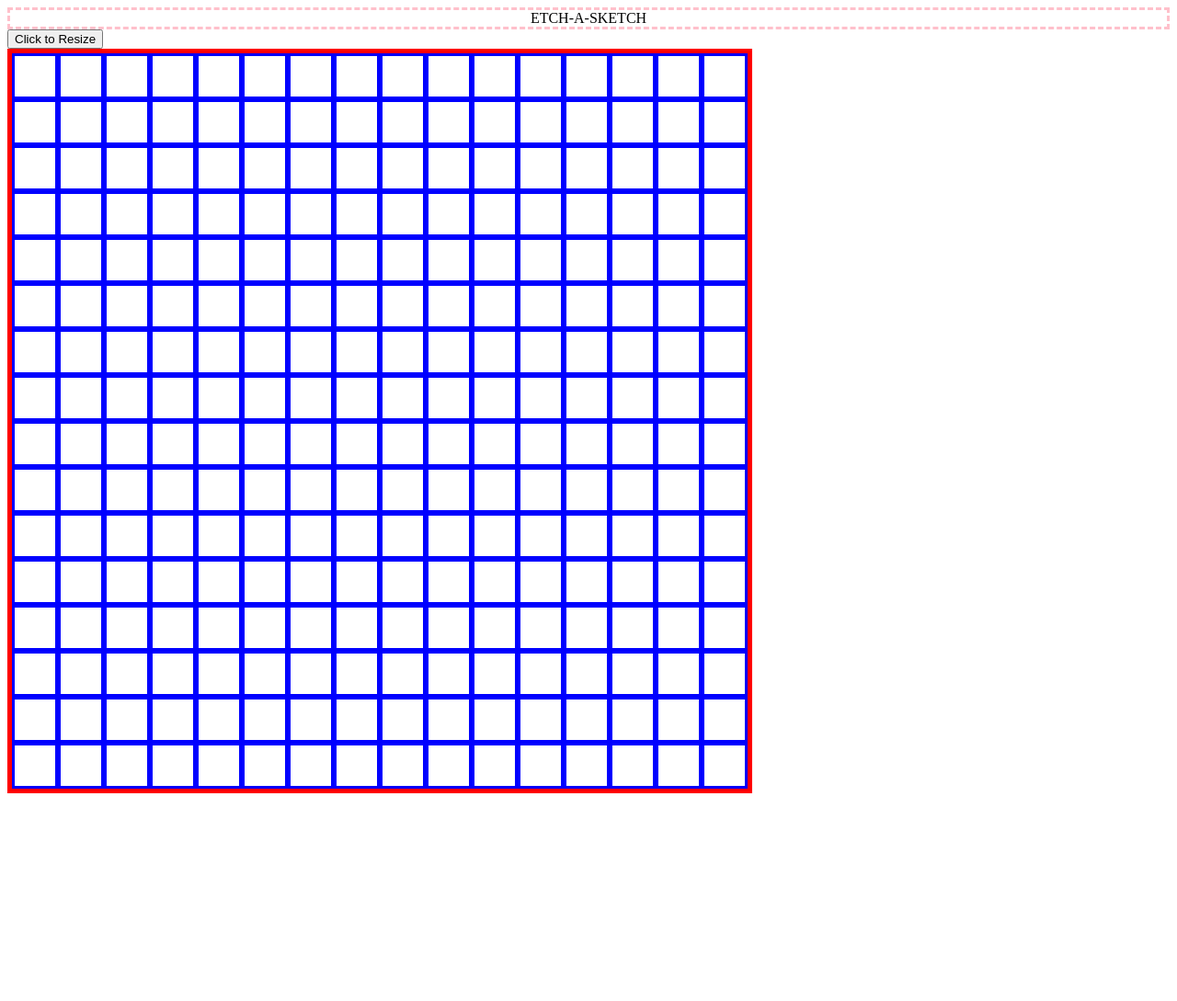
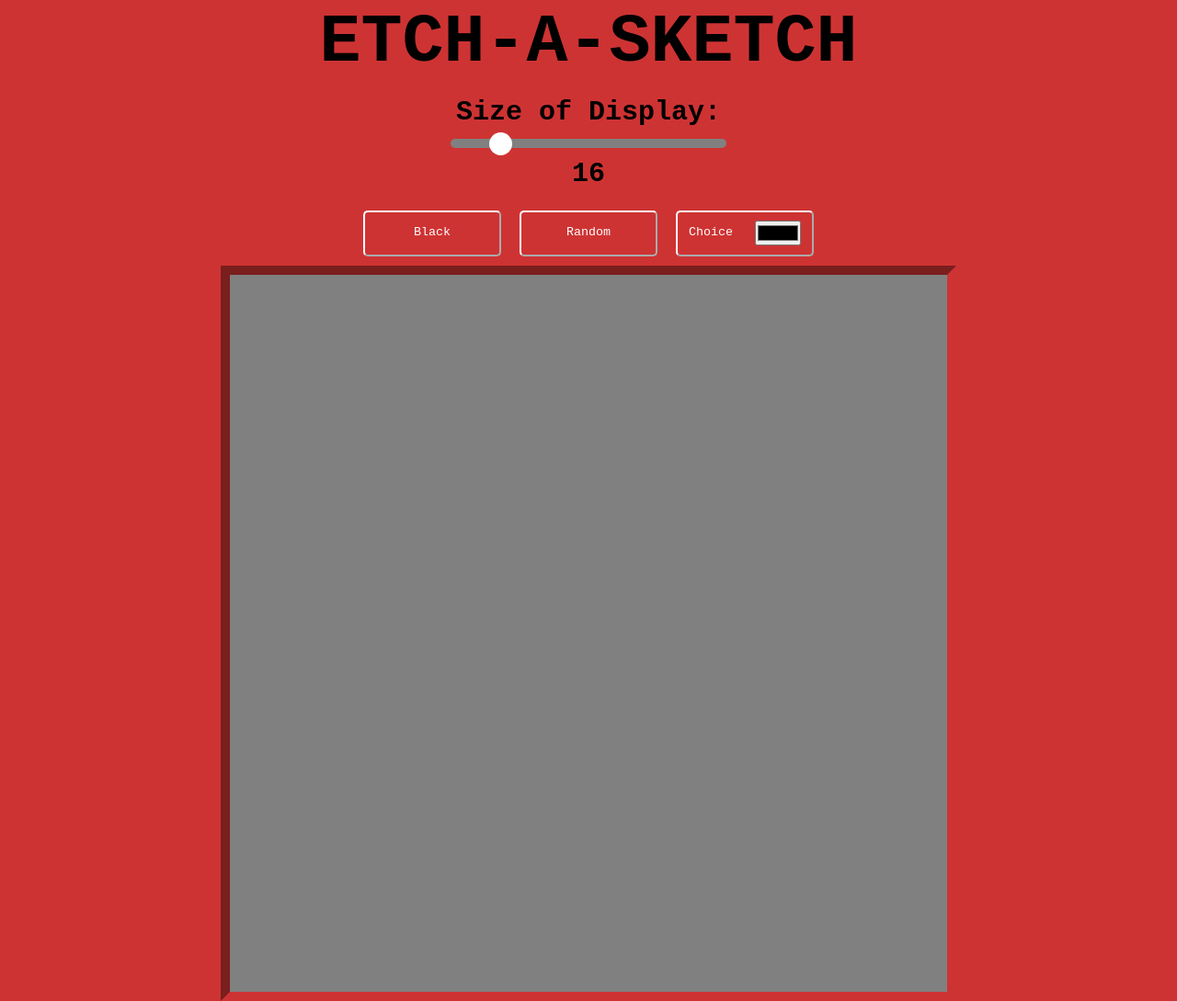
Before and after one commit to tpennel/etch-a-sketch, a plain HTML site: page index.html in a window 1280 px wide. Shown: the whole page at 92% size. Before the commit the page ends 871 px from the top, so only its background shows below. Drawn offline with Linux system fonts and the light colour scheme.

Commit message:
Finished project

```diff
--- a/index.html
+++ b/index.html
@@ -9,7 +9,16 @@
 </head>
 <body>
   <header class="header">ETCH-A-SKETCH</header>
-  <button onclick="resize()" class="resize">Click to Resize</button>
+  <div class="sliderBar">
+    <div class="gridText">Size of Display:</div>
+    <input type="range" min="1" max="100" value="16" class="slider">
+    <div class="gridSize">16</div>
+  </div>
+  <div class="buttons">
+    <button class="blackButton button">Black</button>
+    <button class="randomButton button">Random</button>
+    <button class="choiceButton button">Choice<input type="color" class="colorSelector" value="#000000"></button>
+  </div>
   <div class="grid">
   </div>
 </body>
--- a/main.js
+++ b/main.js
@@ -1,9 +1,47 @@
 const grid = document.querySelector('.grid');
+const slider = document.querySelector('.slider');
+const sliderNum = document.querySelector('.gridSize');
+const blackButton = document.querySelector('.blackButton');
+const randomButton = document.querySelector('.randomButton');
+const choiceButton = document.querySelector('.choiceButton');
+const colorSelector = document.querySelector('.colorSelector');
 
-const gridSize = 16;
-const color = 'black';
+let gridSize = slider.value;
+sliderNum.innerHTML = gridSize;
+let colorChoice = '';
 
-function makeGrid(num) {
+//Update the visual value and grid size based on the slider
+slider.oninput = function() {
+  sliderNum.innerHTML = this.value;
+  gridSize = this.value;
+  makeGrid(this.value);
+}
+
+//Allow for someone ot choose their own color
+colorSelector.oninput = function() {
+  colorChoice = this.value;
+}
+
+// Choose the fill-in color
+let fillinColor = 'black';
+
+blackButton.addEventListener('click', () => {
+  fillinColor = 'black';
+  makeGrid(gridSize, fillinColor);
+});
+
+randomButton.addEventListener('click', () => {
+  fillinColor = 'random';
+  makeGrid(gridSize, fillinColor);
+});
+
+choiceButton.addEventListener('click', () => {
+  fillinColor = 'choice';
+  makeGrid(gridSize, fillinColor);
+})
+
+function makeGrid(num, color) {
+  grid.textContent = '';
   for (let i = 0; i < (num * num); i++) {
     grid.setAttribute('style', `grid-template-columns: repeat(${num}, 1fr)`);
     const cellNode = document.createElement('div');
@@ -13,27 +51,39 @@ function makeGrid(num) {
     cellNode.classList.add('hover');
     grid.appendChild(cellNode);
   }
-  backgroundBlack();
+
+  changeColor(color);
 }
 
-function backgroundBlack() {
+function changeColor() {
+  if (fillinColor === 'black')
+    fillinBlack();
+  else if (fillinColor === 'random')
+    fillinRandom();
+  else
+    fillinChoice();
+}
+
+function fillinBlack() {
   const cells = document.querySelectorAll('.cell');
   cells.forEach(cell => cell.addEventListener('mouseover', () => {
-    cell.classList.add('black');
+    cell.setAttribute('style', 'background-color: black');
   }));
 }
 
-function backgroundMulti() {
+function fillinRandom() {
   const cells = document.querySelectorAll('.cell');
   cells.forEach(cell => cell.addEventListener('mouseover', () => {
-    cell.classList.add('black');
+    const color = randomColor();
+    cell.setAttribute('style', 'background-color: ' + color);
   }));
 }
 
-function backgroundChoice(color) {
+function fillinChoice() {
   const cells = document.querySelectorAll('.cell');
   cells.forEach(cell => cell.addEventListener('mouseover', () => {
-    cell.classList.add(color);
+    const color =
+    cell.setAttribute('style', 'background-color: ' + colorChoice);
   }));
 }
 
@@ -41,18 +91,7 @@ function randomColor() {
   const r = Math.floor(Math.random() * 256)
   const g = Math.floor(Math.random() * 256)
   const b = Math.floor(Math.random() * 256)
-  console.log(r, g, b);
-  return (r, g, b);
+  return (`rgb(${r}, ${g}, ${b})`);
 }
 
-function resize() {
-  let size = prompt('How big to you want the grid?');
-  while (size > 100) {
-    size = prompt('Needs to be under 100!')
-  }
-  grid.textContent = '';
-  makeGrid(size);
-}
-
-
-makeGrid(gridSize);
+makeGrid(gridSize, fillinColor);
--- a/style.css
+++ b/style.css
@@ -1,25 +1,89 @@
+* {
+  box-sizing: border-box;
+  margin: 0;
+  padding: 0;
+  line-height: 1.25;
+  font-family: 'Courier New', Courier, monospace;
+}
+
+body {
+  display: flex;
+  align-items: center;
+  flex-direction: column;
+  background-color: rgb(206, 51, 51);
+}
+
 .header {
-  border: dashed pink;
   text-align: center;
+  font-size: 75px;
+  font-weight: bold;
+}
+
+.sliderBar {
+  display: flex;
+  flex-direction: column;
+  align-items: center;
+  padding: 10px;
+  font-size: 30px;
+  font-weight: bold;
+}
+
+.slider {
+  -webkit-appearance: none;
+  width: 300px;
+  height: 10px;
+  border-radius: 5px;
+  background: gray;
+  margin: 10px;
+}
+
+.slider::-webkit-slider-thumb {
+  -webkit-appearance: none;
+  appearance: none;
+  width: 25px;
+  height: 25px;
+  border-radius: 50%;
+  background: white;
+  cursor: pointer;
+}
+
+.buttons {
+  display: flex;
+}
+
+.button {
+  height: 50px;
+  width: 150px;
+  background-color: rgb(206, 51, 51);
+  margin: 10px;
+  border-radius: 5px;
+  border-color: white;
+  color: white;
+}
+
+.choiceButton {
+  display: flex;
+  justify-content: space-around;
+  align-items: center;
 }
 
 .grid {
   height: 800px;
   width: 800px;
-  border: 5px solid red;
+  border: 10px inset rgb(206, 51, 51);
   display: grid;
   grid-template-columns: repeat(16, 1fr);
+  background-color: gray;
 }
 
 .cell {
-  border: solid blue;
+
 }
 
 .hover:hover {
   cursor: pointer;
-  border: dashed gold;
 }
 
-.black {
+.backgroundBlack {
   background-color: black;
 }
```
